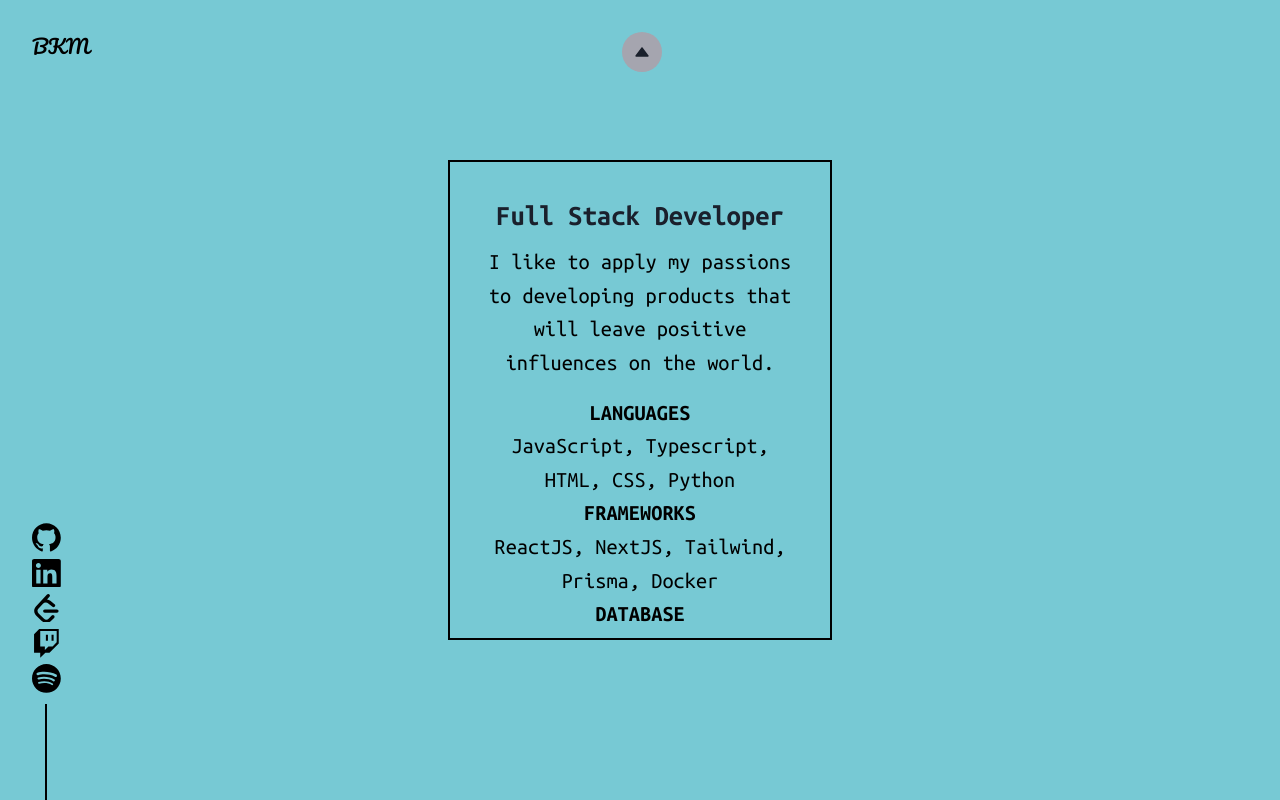
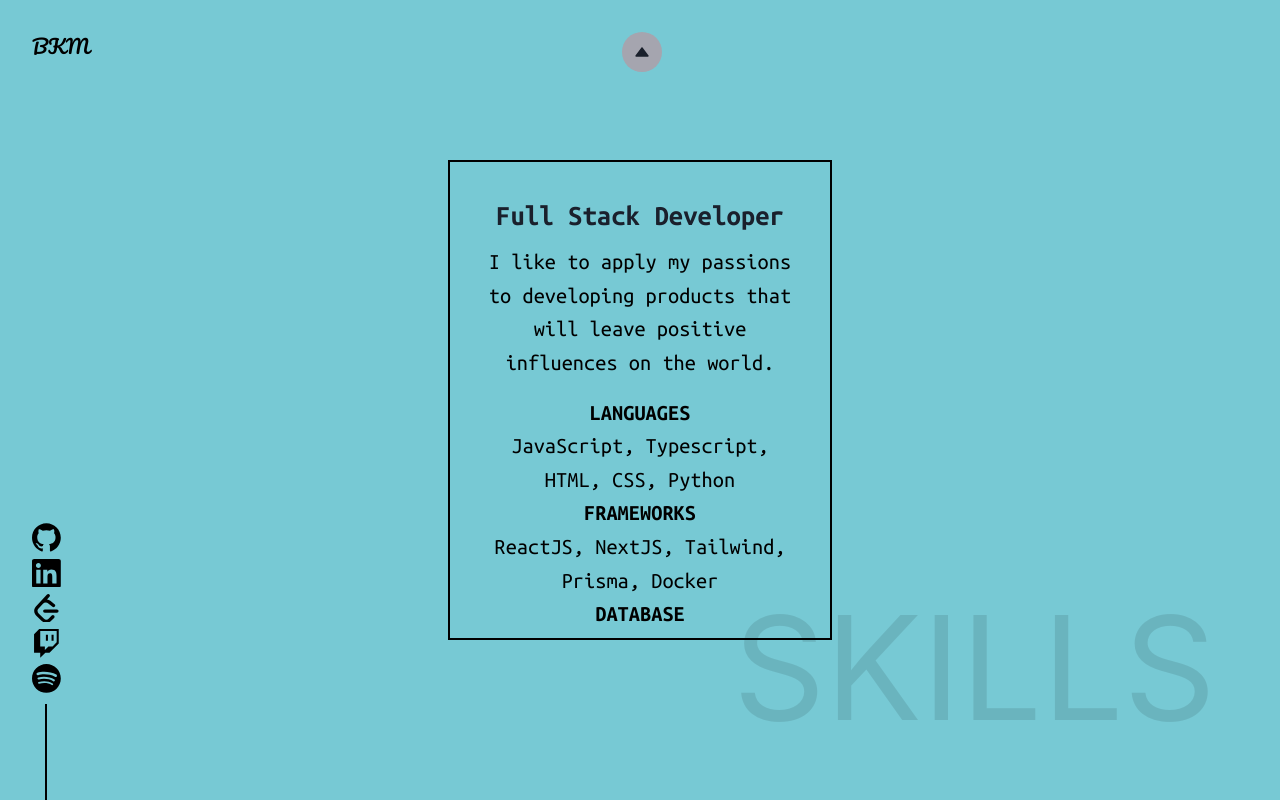
Before and after one commit to bmaurice98/MizuDevPortfolioV2, a Next.js app: page /Skills in a window 1280 px wide. Built offline with nearby package versions, Linux system fonts and the light colour scheme.

Commit message:
Background page title text

```diff
--- /dev/null
+++ b/components/BigTitle.js
@@ -0,0 +1,22 @@
+import React from "react";
+import styled from "styled-components";
+
+const Text = styled.h1`
+  position: fixed;
+  top: ${(props) => props.top};
+  left: ${(props) => props.left};
+  right: ${(props) => props.right};
+  color: ${(props) => `rgba(${props.theme.textRgba}, 0.1)`};
+  font-size: calc(5em + 5vw);
+  z-index: 0;
+`;
+const BigTitle = (props) => {
+  const { left, top, right, text } = props;
+  return (
+    <Text left={left} right={right} top={top}>
+      {text}
+    </Text>
+  );
+};
+
+export default BigTitle;
--- a/pages/About/index.js
+++ b/pages/About/index.js
@@ -1,6 +1,7 @@
 import { ThemeProvider } from "@emotion/react";
 import React from "react";
 import styled from "styled-components";
+import BigTitle from "../../components/BigTitle";
 import { HomeButton } from "../../components/HomeButton";
 import { LogoComponent } from "../../components/LogoComponent";
 import ParticleComponent from "../../components/ParticleComponent";
@@ -49,6 +50,7 @@ const AboutPage = () => {
         <LogoComponent theme="dark" />
         <Socials theme="dark" />
         <ParticleComponent theme="dark" />
+        <BigTitle top="5%" right="45%" text="ABOUT ME" />
         <Center>
           I&apos;ve always been a techie, fantasizing of new ideas to make
           unnecessarily complex problems simpler
--- a/pages/Blog/index.js
+++ b/pages/Blog/index.js
@@ -2,6 +2,7 @@ import Head from "next/head";
 import React, { useEffect, useRef, useState } from "react";
 import { useLayoutEffect } from "react";
 import styled from "styled-components";
+import BigTitle from "../../components/BigTitle";
 import { HomeButton } from "../../components/HomeButton";
 import { LogoComponent } from "../../components/LogoComponent";
 import Slider from "../../components/Slider";
@@ -72,6 +73,7 @@ const Blog = ({ posts }) => {
           <HomeButton />
           <LogoComponent />
           <Socials />
+          <BigTitle left="5rem" top="5rem" text="BLOG" />
           <Slider progress={progress} />
           <Center>
             <Grid>
--- a/pages/Projects/index.js
+++ b/pages/Projects/index.js
@@ -1,6 +1,7 @@
 import { ThemeProvider } from "@emotion/react";
 import React, { useRef, useEffect } from "react";
 import styled from "styled-components";
+import BigTitle from "../../components/BigTitle";
 import { HomeButton } from "../../components/HomeButton";
 import { LogoComponent } from "../../components/LogoComponent";
 import ParticleComponent from "../../components/ParticleComponent";
@@ -45,6 +46,7 @@ const ProjectPage = () => {
         <LogoComponent theme="dark" />
         <Socials theme="dark" />
         <ParticleComponent theme="dark" />
+        <BigTitle top="10%" right="20%" text="WORK" />
         <Center ref={ref}>
           {Projects.map((project, index) => (
             <ProjectCard key={index} data={project} />
--- a/pages/Skills/index.js
+++ b/pages/Skills/index.js
@@ -1,5 +1,6 @@
 import React from "react";
 import styled, { ThemeProvider } from "styled-components";
+import BigTitle from "../../components/BigTitle";
 import { HomeButton } from "../../components/HomeButton";
 import { LogoComponent } from "../../components/LogoComponent";
 import ParticleComponent from "../../components/ParticleComponent";
@@ -97,6 +98,7 @@ const SkillsPage = () => {
         <LogoComponent theme="light" />
         <Socials theme="light" />
         <ParticleComponent theme="light" />
+        <BigTitle top="70%" right="5%" text="SKILLS" />
       </MainContainer>
     </ThemeProvider>
   );
```
